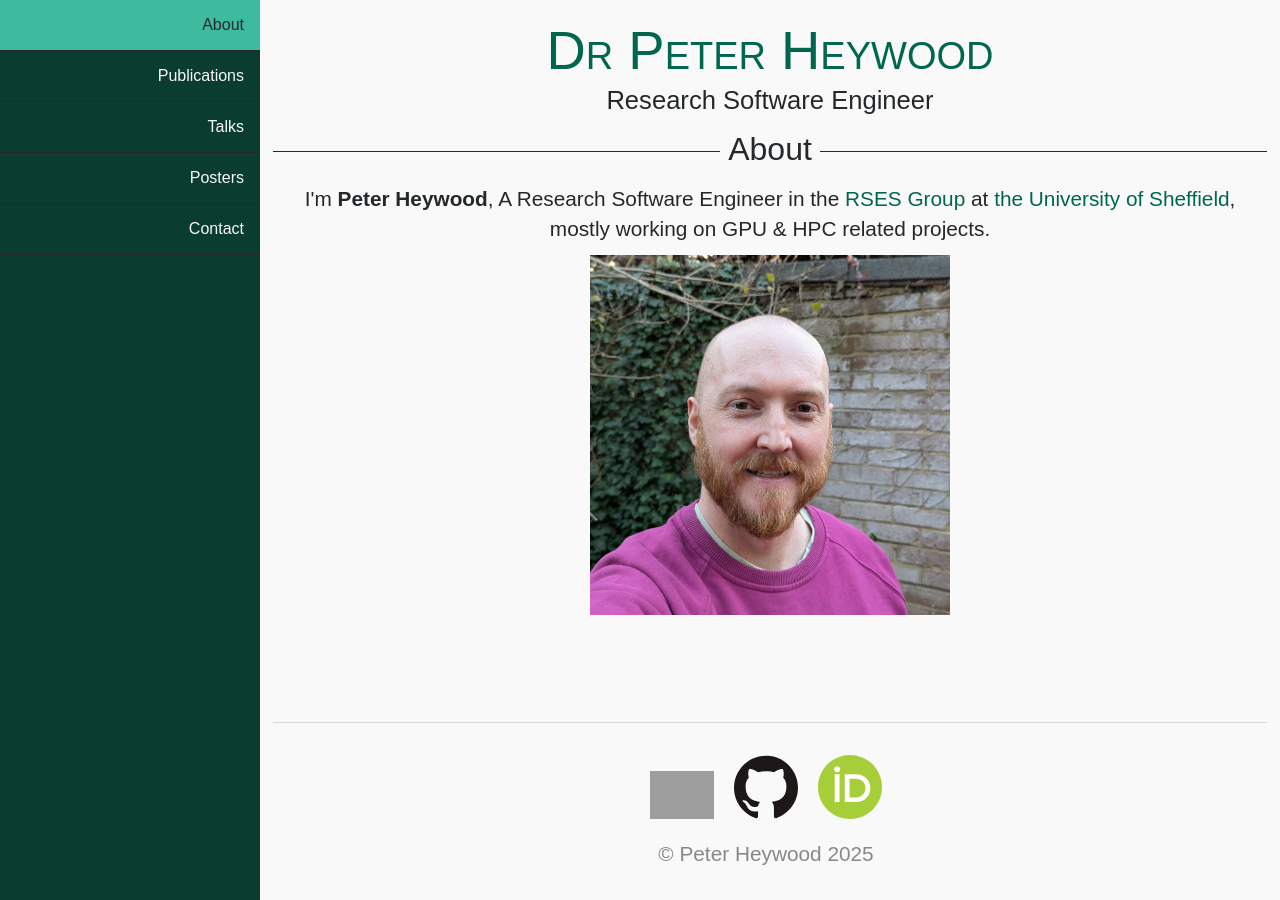
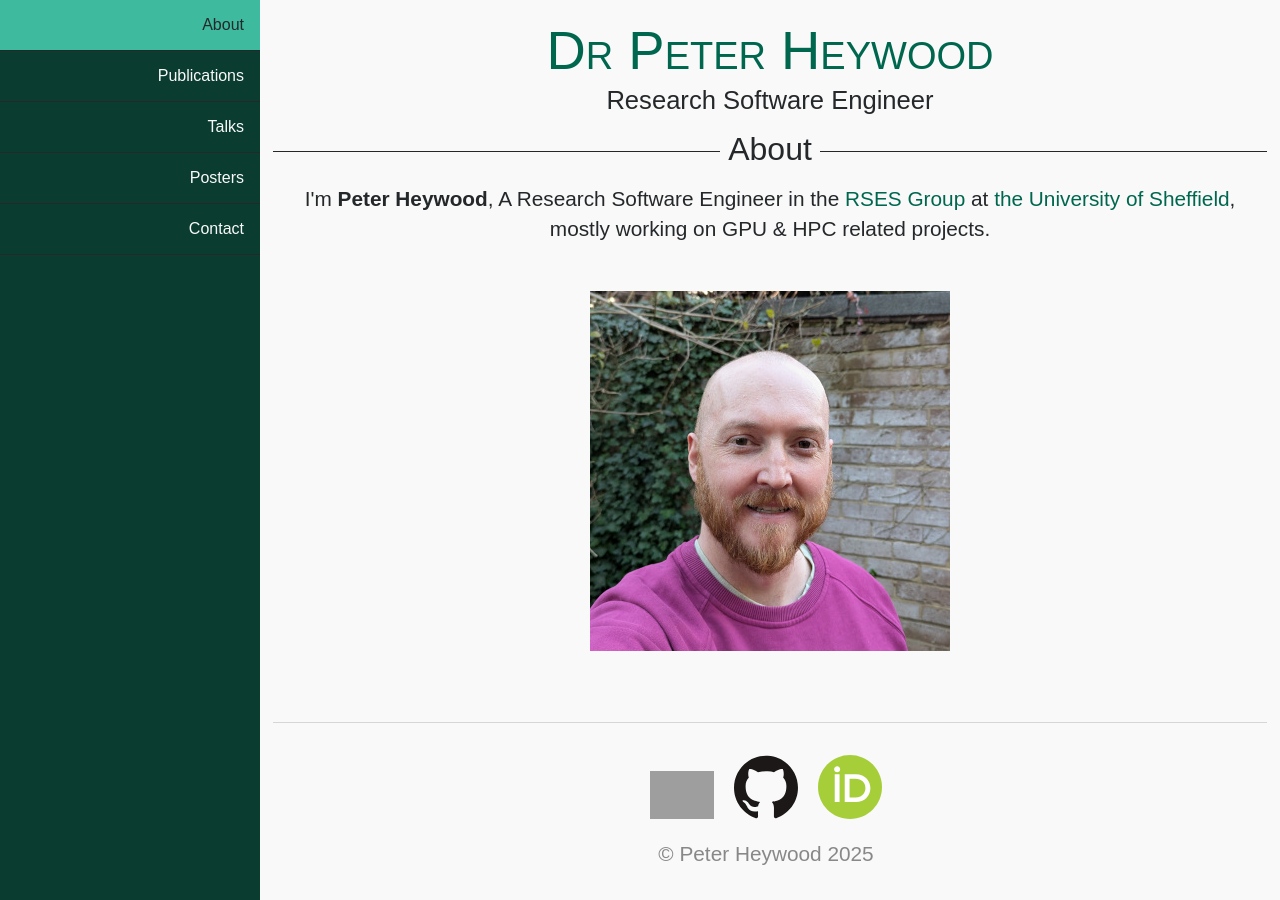
Before and after one commit to ptheywood/ptheywood.github.io, a Jekyll site: the page built from index.html, in a window 1280 px wide. Built offline with Jekyll 4.4.1, drawn with Linux system fonts in a browser that asks for light colours; nearby versions of some CDN libraries; grey boxes are pictures that could not be loaded.

Commit message:
some extra margin above the mugshot

```diff
--- a/css/v2.css
+++ b/css/v2.css
@@ -472,9 +472,13 @@ ul.talk-list > li > ul > li {
 }
 
 /******************
- * Utility classes
+ * Misc
  *****************/
 
+/* Some extra margin above the mugshot on the homepage */
+.mugshot {
+  margin-top: 3em;
+}
 
 /******************
  * New nav based on  http://codepen.io/rbardtke/pen/nfkdb/?editors=110
--- a/index.html
+++ b/index.html
@@ -9,5 +9,5 @@ title: Dr Peter Heywood
         I'm <strong>Peter Heywood</strong>, A Research Software Engineer in the <a href="//rse.shef.ac.uk">RSES Group</a> at <a href="http://shef.ac.uk/dcs/">the University of Sheffield</a>, mostly working on GPU & HPC related projects.
     </p>
 
-    <img src="{{ site.baseurl }}img/ptheywood-mugshot-2025-360.jpg" />
+    <img class="mugshot" src="{{ site.baseurl }}img/ptheywood-mugshot-2025-360.jpg" />
 </section>
```
